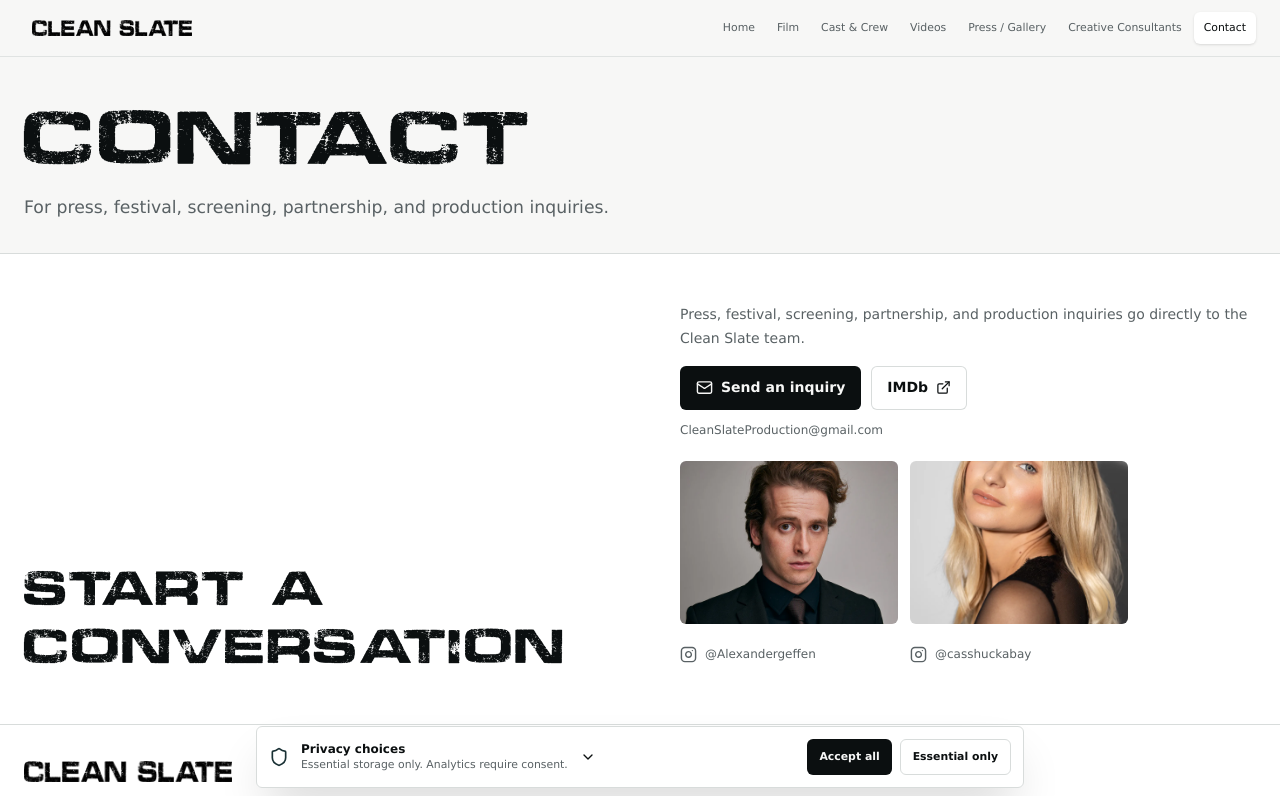
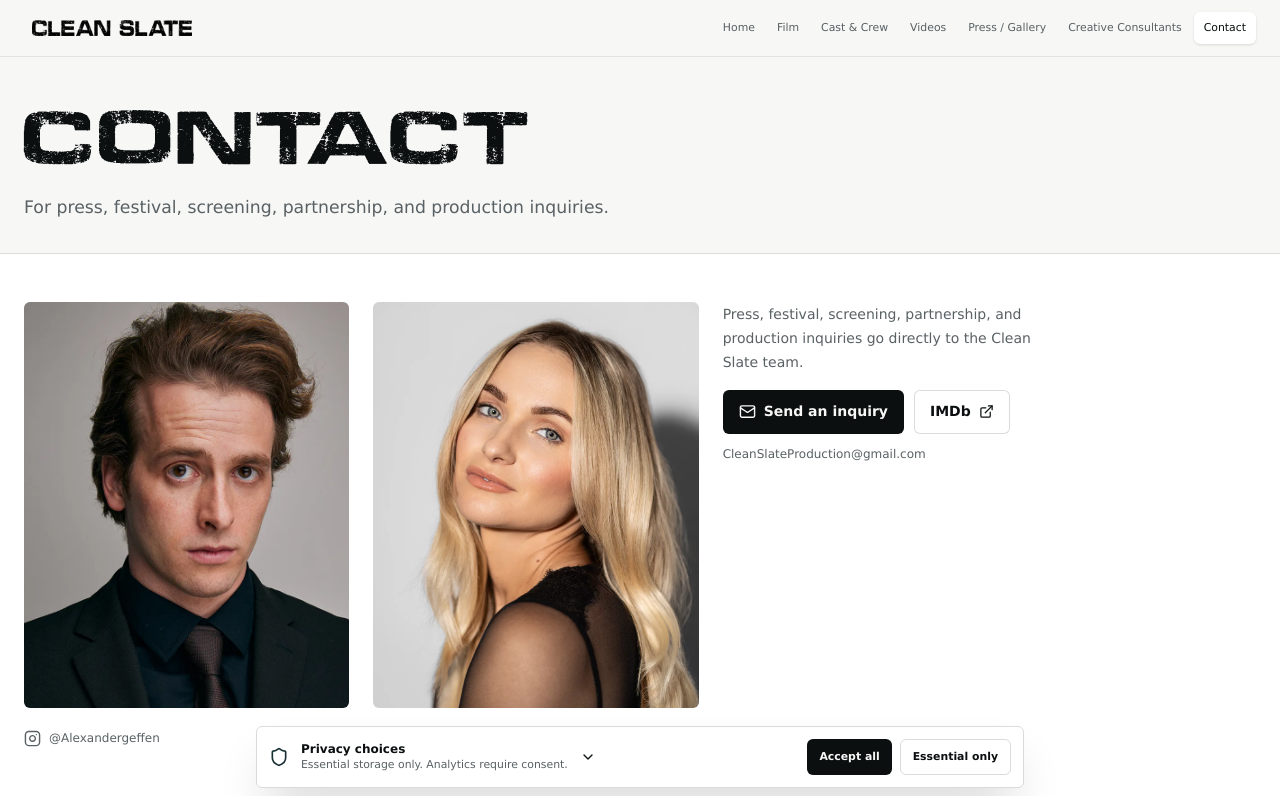
Before and after one commit to Geffen53/CleanSlateFilm-AlexGeffen, a Next.js app: page /contact in a window 1280 px wide. Shown: the top 796 px of the page. Built offline with nearby package versions, Linux system fonts and the light colour scheme.

Commit message:
director statmetnet and contatct pge

```diff
--- a/app/film/page.tsx
+++ b/app/film/page.tsx
@@ -41,16 +41,21 @@ export default function FilmPage() {
               const filmmaker = filmmakers.find((person) => person.name === statement.name);
 
               return (
-                <Reveal key={statement.name} className="grid gap-6 lg:grid-cols-12 lg:gap-10">
+                <Reveal key={statement.name} className="grid grid-cols-2 gap-x-4 gap-y-6 lg:grid-cols-12 lg:gap-10">
                   {filmmaker?.image && (
-                    <div className="relative aspect-[4/5] overflow-hidden rounded-md bg-panel sm:max-w-xs lg:col-span-3 lg:max-w-none">
+                    <div className="relative col-span-1 aspect-[4/5] min-w-0 overflow-hidden rounded-md bg-panel sm:max-w-xs lg:col-span-3 lg:max-w-none">
                       <Image src={filmmaker.image} alt={`${statement.name}, ${filmmaker.role}`} fill quality={90} sizes="(min-width: 1024px) 25vw, 320px" className="object-cover object-top" />
                     </div>
                   )}
-                  <div className="lg:col-span-9">
-                    <p className="text-xs font-medium text-muted">{statement.role}</p>
-                    <h3 className="mt-1 font-display text-3xl">{statement.name}</h3>
-                    <div className="mt-5 space-y-3 text-sm leading-6 text-muted md:text-base">{statement.text.map((paragraph) => <p key={paragraph}>{paragraph}</p>)}</div>
+                  <div className="contents lg:col-span-9 lg:block">
+                    <div className="col-span-1 min-w-0">
+                      <p className="text-xs font-medium text-muted">{statement.role}</p>
+                      <h3 className="mt-1 font-display text-3xl">{statement.name}</h3>
+                    </div>
+                    <div className="col-span-2 mt-5 space-y-3 text-sm leading-6 text-muted md:text-base">
+                      <p className="text-xs font-medium text-muted">Director&apos;s Statement</p>
+                      {statement.text.map((paragraph) => <p key={paragraph}>{paragraph}</p>)}
+                    </div>
                   </div>
                 </Reveal>
               );
--- a/app/layout.tsx
+++ b/app/layout.tsx
@@ -33,11 +33,11 @@ export const metadata: Metadata = {
   openGraph: {
     type: 'video.movie',
     title: 'Clean Slate',
-    description: film.synopsis,
+    description: 'Alex Geffen | Cass Huckabay',
     url: '/',
-    images: [{ url: '/media/clean-slate-og.jpg', width: 1200, height: 630, alt: 'Clean Slate official trailer artwork' }],
+    images: [{ url: '/media/stills/trevor-crib.jpg', width: 1800, height: 1012, alt: 'Trevor at the crib in Clean Slate' }],
   },
-  twitter: { card: 'summary_large_image', title: 'Clean Slate', description: film.synopsis, images: ['/media/clean-slate-og.jpg'] },
+  twitter: { card: 'summary_large_image', title: 'Clean Slate', description: 'Alex Geffen | Cass Huckabay', images: ['/media/stills/trevor-crib.jpg'] },
 };
 
 const movieJsonLd = {
--- a/components/ContactPage.tsx
+++ b/components/ContactPage.tsx
@@ -6,11 +6,21 @@ const inquiryHref = `mailto:${film.contactEmail}?subject=${encodeURIComponent('C
 
 export default function ContactPage() {
   return (
-    <div className="grid gap-6 lg:grid-cols-[0.8fr_1.2fr] lg:items-end">
-      <div>
-        <h2 className="section-title">Start a conversation</h2>
-      </div>
-      <div className="lg:justify-self-end">
+    <div className="grid max-w-5xl grid-cols-2 items-start gap-x-3 gap-y-8 lg:grid-cols-3 lg:gap-x-6">
+      {filmmakers.map((filmmaker, index) => {
+        const instagramUrl = index === 0 ? 'https://www.instagram.com/alexandergeffen/' : 'https://www.instagram.com/casshuckabay/';
+        const handle = index === 0 ? '@Alexandergeffen' : '@casshuckabay';
+
+        return (
+          <a key={filmmaker.name} href={instagramUrl} target="_blank" rel="noreferrer" className="group min-w-0" aria-label={`Open ${filmmaker.name}'s Instagram profile`}>
+            <div className="relative aspect-[4/5] overflow-hidden rounded-md bg-panel">
+              <Image src={filmmaker.image} alt={`${filmmaker.name} headshot`} fill sizes="(min-width: 1024px) 20rem, 50vw" className="object-cover object-top transition duration-300 group-hover:scale-[1.02]" />
+            </div>
+            <span className="mt-2 inline-flex min-h-11 items-center gap-2 text-xs text-muted transition group-hover:text-ink"><Instagram size={17} />{handle}</span>
+          </a>
+        );
+      })}
+      <div className="col-span-2 lg:col-span-1">
         <p className="max-w-xl text-sm leading-6 text-muted">
           Press, festival, screening, partnership, and production inquiries go directly to the Clean Slate team.
         </p>
@@ -21,21 +31,6 @@ export default function ContactPage() {
         <a href={`mailto:${film.contactEmail}`} className="mt-3 inline-block break-all text-xs text-muted transition hover:text-ink">
           {film.contactEmail}
         </a>
-        <div className="mt-5 grid max-w-md grid-cols-2 gap-3">
-          {filmmakers.map((filmmaker, index) => {
-            const instagramUrl = index === 0 ? 'https://www.instagram.com/alexandergeffen/' : 'https://www.instagram.com/casshuckabay/';
-            const handle = index === 0 ? '@Alexandergeffen' : '@casshuckabay';
-
-            return (
-              <a key={filmmaker.name} href={instagramUrl} target="_blank" rel="noreferrer" className="group min-w-0">
-                <div className="relative aspect-[4/3] overflow-hidden rounded-md bg-panel">
-                  <Image src={filmmaker.image} alt={`${filmmaker.name} headshot`} fill sizes="(min-width: 1024px) 13rem, 50vw" className="object-cover transition duration-300 group-hover:scale-[1.02]" />
-                </div>
-                <span className="mt-2 inline-flex min-h-11 items-center gap-2 text-xs text-muted transition group-hover:text-ink"><Instagram size={17} />{handle}</span>
-              </a>
-            );
-          })}
-        </div>
       </div>
     </div>
   );
--- a/components/Footer.tsx
+++ b/components/Footer.tsx
@@ -13,7 +13,6 @@ export default function Footer() {
           <Link href="/" prefetch={false} aria-label="Clean Slate home" className="block w-44 rounded-md transition hover:bg-paper sm:w-52">
             <OfficialTitle onLight sizes="13rem" />
           </Link>
-          <p className="mt-3 max-w-md text-xs leading-5 text-muted">{film.descriptor}</p>
           <a className="mt-3 inline-block text-xs font-semibold underline decoration-accent decoration-2 underline-offset-4" href={`mailto:${film.contactEmail}`}>
             {film.contactEmail}
           </a>
--- a/data/film.ts
+++ b/data/film.ts
@@ -42,7 +42,7 @@ export const filmmakers: Person[] = [
 export const statements = [
   {
     name: 'Alex Geffen',
-    role: 'Writer / Co-Director’s Statement',
+    role: 'Writer / Co-Director',
     text: [
       'With a background in film and television production, I’ve spent years shaping stories from behind the scenes. That experience taught me the power of emotional truth. My goal has always been to craft stories that speak to the complexities of the human experience.',
       'I wrote "Clean Slate," as an allegory for the current social climate, particularly in America. At its core, it challenges viewers to reflect on their own moral compass in the face of sweeping systemic changes, especially those that feel distant or irrelevant at first glance. It’s a dark reflection of our world, questioning whether those in power are actually helping a broken system, or are ultimately doing more harm than good.',
@@ -51,7 +51,7 @@ export const statements = [
   },
   {
     name: 'Cass Huckabay',
-    role: 'Producer / Co-Director’s Statement',
+    role: 'Producer / Co-Director',
     text: [
       'As a female filmmaker, I’ve had to navigate a space where women are too frequently expected to play small and safe—both behind and in front of the camera. But I didn’t enter this industry to play small. I came here to tell stories that rattle something loose, that peel back the layers of what we accept as “normal,” and ask why we’re so comfortable with systems that are broken—in film and in life.',
       'This short film confronts something I see every day in our culture: the tendency to cover and bandage our systematic wounds rather than heal them. We don’t ask what the root of any problem could be, but instead slap a quick fix onto a centuries-old issue. I believe in the power of cinema to open conversations and provoke reflection. Even if it is hard to watch.',
```
